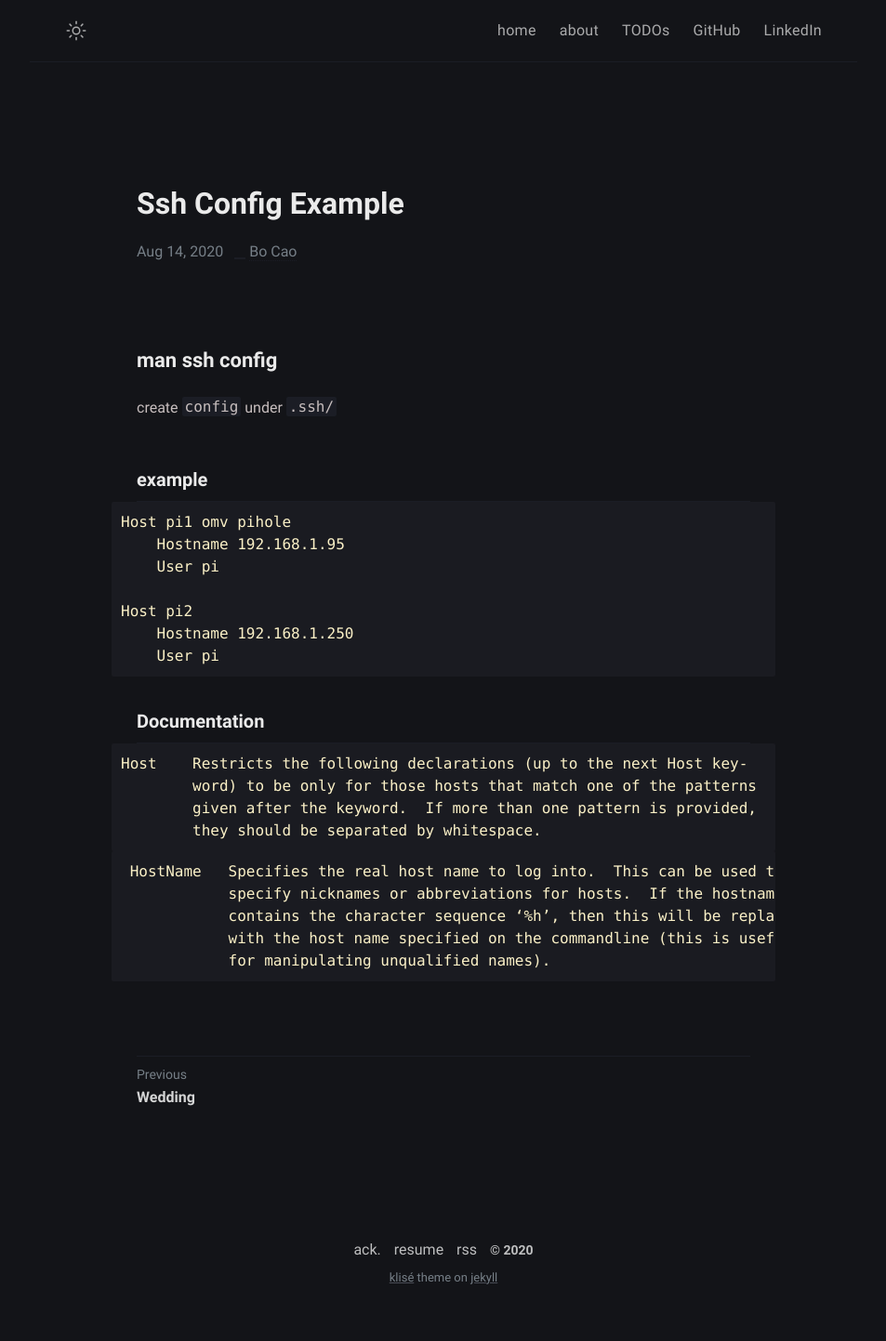
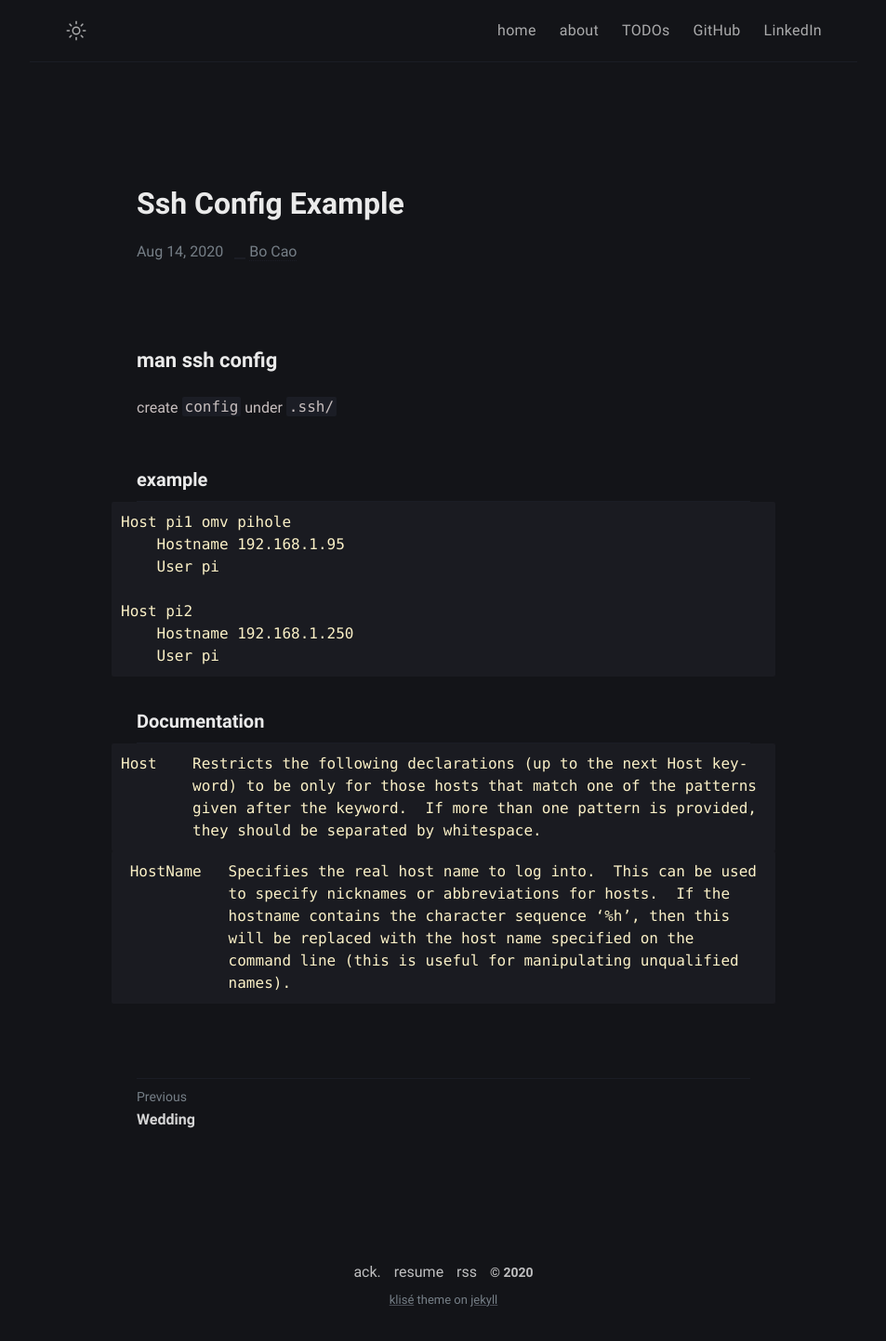
Before and after one commit to oacob1/oacob1.github.io, a Jekyll site: the page built from _posts/ssh-config/2020-08-14-ssh-config-example.md, in a window 1280 px wide. Shown: the whole page at 93% size, without its empty margins (163-1116 px from the left). Built offline with Jekyll 4.4.1, drawn with Linux system fonts in a browser that asks for light colours; before the commit the page ends 1419 px from its top, so only the background shows below that.

Commit message:
better formatting

````diff
--- a/_posts/ssh-config/2020-08-14-ssh-config-example.md
+++ b/_posts/ssh-config/2020-08-14-ssh-config-example.md
@@ -25,9 +25,10 @@ Host    Restricts the following declarations (up to the next Host key‐
 ```
 
 ```
- HostName   Specifies the real host name to log into.  This can be used to
-            specify nicknames or abbreviations for hosts.  If the hostname
-            contains the character sequence ‘%h’, then this will be replaced
-            with the host name specified on the commandline (this is useful
-            for manipulating unqualified names).
+ HostName   Specifies the real host name to log into.  This can be used
+            to specify nicknames or abbreviations for hosts.  If the
+            hostname contains the character sequence ‘%h’, then this
+            will be replaced with the host name specified on the
+            command line (this is useful for manipulating unqualified
+            names).
 ```
````
